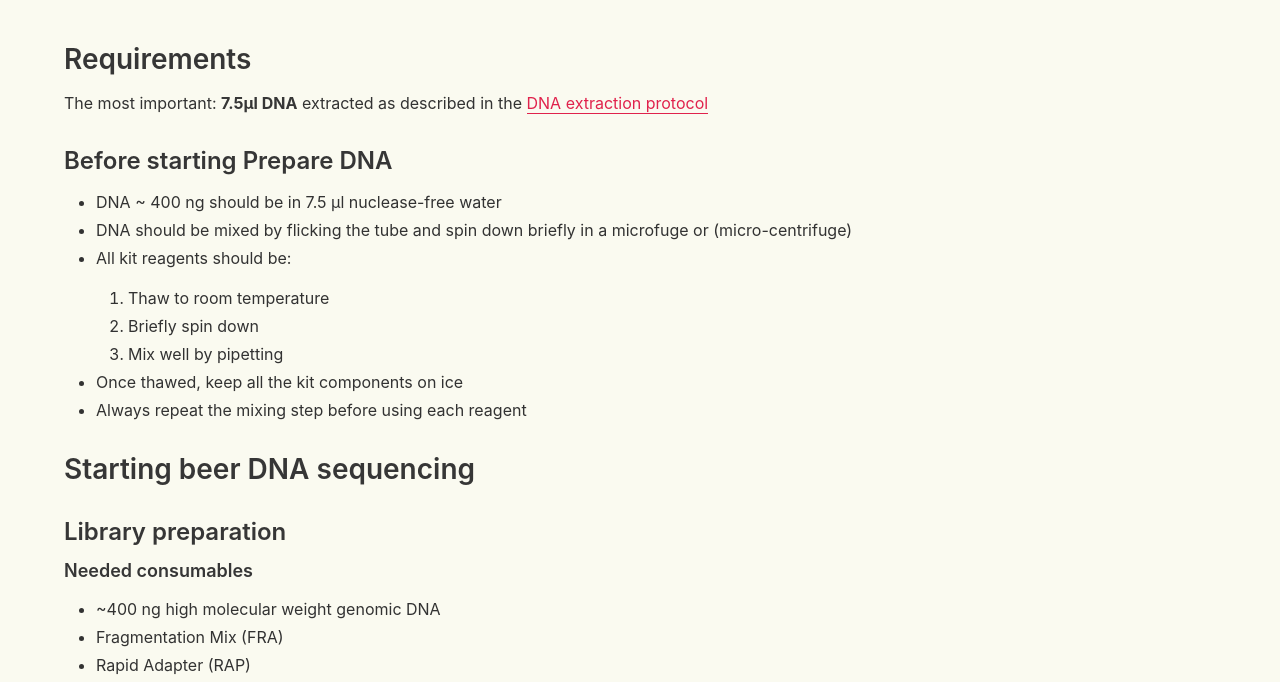
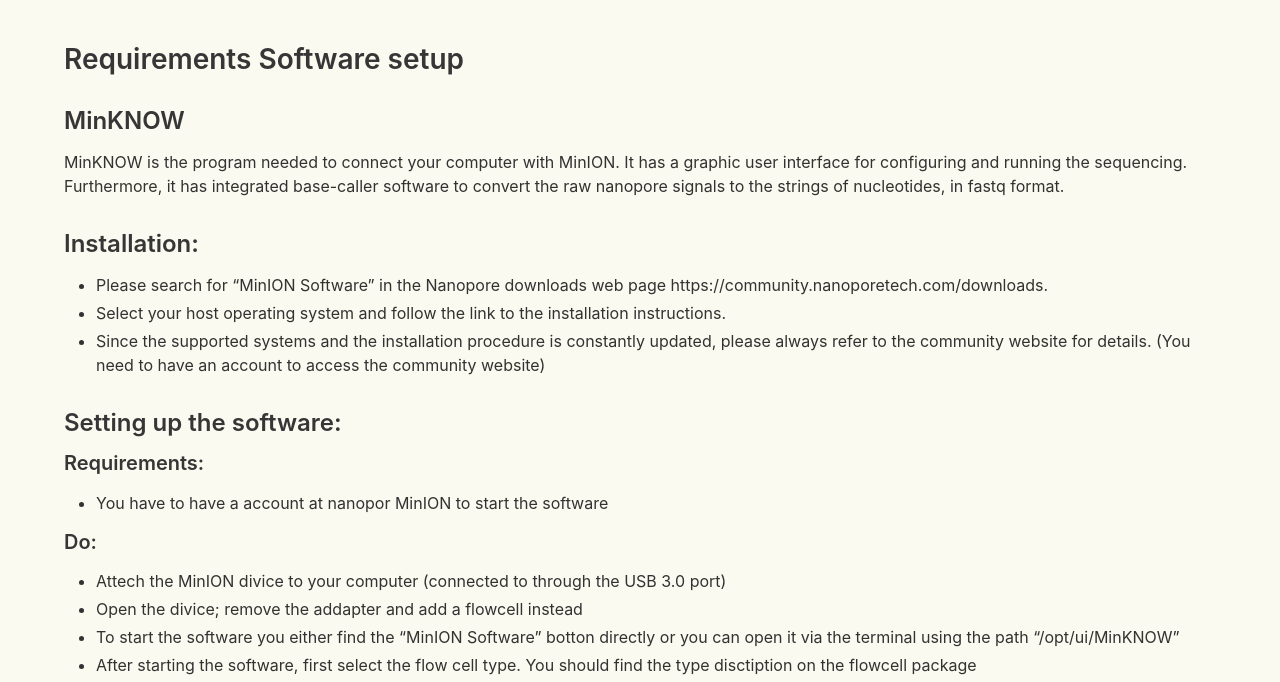
Before and after one commit to StreetScienceCommunity/StreetScienceCommunity.github.io, a Jekyll site: the page built from _protocols/beer-dna-sequencing.md, in a window 1280 px wide and 900 px high, scrolled down 416 px, cut to the strip 218-900 px from the top of the window. Built offline with Jekyll 4.4.1, drawn with Linux system fonts in a browser that asks for light colours; nearby versions of some CDN libraries; some of the changed text lies outside the part shown.

Commit message:
added discussed changes of the last sequencing round to the protokoll

```diff
--- a/_protocols/beer-dna-sequencing.md
+++ b/_protocols/beer-dna-sequencing.md
@@ -4,7 +4,34 @@
 image: /images/protocols/beer-dna-sequencing.jpg
 ---
 
-## Requirements
+## Requirements Software setup
+
+### MinKNOW
+
+MinKNOW is the program needed to connect your computer with MinION. It has a graphic user interface for configuring and running the sequencing. Furthermore, it has integrated base-caller software to convert the raw nanopore signals to the strings of nucleotides, in fastq format.
+
+### Installation:
+
+- Please search for "MinION Software" in the Nanopore downloads web page https://community.nanoporetech.com/downloads.
+- Select your host operating system and follow the link to the installation instructions.
+- Since the supported systems and the installation procedure is constantly updated, please always refer to the community website for details. (You need to have an account to access the community website)
+
+### Setting up the software:
+
+#### Requirements:
+- You have to have a account at nanopor MinION to start the software
+
+#### Do:
+- Attech the MinION divice to your computer (connected to through the USB 3.0 port)
+- Open the divice; remove the addapter and add a flowcell instead
+- To start the software you either find the "MinION Software" botton directly or you can open it via the terminal using the path "/opt/ui/MinKNOW"
+- After starting the software, first select the flow cell type. You should find the type disctiption on the flowcell package
+- Click on the botton 'Check flow cell' and 'start test'
+- On the right side under massanges you will see when the check is compleated and how may nanopores are avalabel for your sequencing run.
+
+
+
+## Requirements DNA
 
 The most important: **7.5µl DNA** extracted as described in the [DNA extraction protocol]({% link _protocols/beer-dna-extraction.md %})
 
@@ -12,11 +39,11 @@
 ### Before starting Prepare DNA
 
 - DNA ~ 400 ng should be in 7.5 µl nuclease-free water
-- DNA should be mixed by flicking the tube and spin down briefly in a microfuge or (micro-centrifuge)
+- DNA should be mixed by flicking the tube and spin down briefly in a centrifuge
 - All kit reagents should be:
 1. Thaw to room temperature
 2. Briefly spin down
-3. Mix well by pipetting
+3. Mix well by pipetting (up and down)
 - Once thawed, keep all the kit components on ice
 - Always repeat the mixing step before using each reagent
 
@@ -57,8 +85,8 @@
 - Flush Buffer (FB)
 - Loading Beads (LB)
 - Nuclease-free water (e.g. ThermoFisher, cat #AM9937)
-- 1.5 ml Eppendorf DNA LoBind tubes
-- Flongle device - flow cell and adapter
+- 1.5 ml Eppendorf DNA
+- MinIon diveice including Flow cell
 - Ice
 
 ##### Needed material
@@ -67,21 +95,24 @@
 - P1000 pipette and tips
 - P20 pipette and tips
 - P10 pipette and tips
+- Vortex
+- centrifuge
 
 
-#### Prepare loading port
 
+#### Prepare substance of the priming mix
 1. Mix the Sequencing Buffer (SQB) and Flush Buffer (FB) tubes by vortexing, spin down and return to ice
 2. Spin down the Flush Tether (FLT) tube, mix by pipetting, and return to ice
-3. Open priming port to check for small bubbles
-4. If there are bubbles remove them by taking some liquid from the port
-5. To remove use the P1000 pipette set to 200 µl
-6. Remove the liquid by turning the weel but only until 220-230 µl
-7. Removing more than 30 µl will damage the pores in the array because they need to be covered by the buffer at all times
+
+#### Prepare loading port
+1. Open priming port to check for small bubbles
+2. To remove bubbles take some liquid from the port by use the P1000 pipette set to 200 µl
+3. Remove the liquid by turning the weel but only until 220-230 µl
+4. Note: removing more than 30 µl will damage the pores in the array because they need to be covered by the buffer at all times
 
 #### Prepare flowcell priming mix
 
-1. Add 30 µl of Flush Tether (FLT) directly to the Flush Buffer (FB) Eppi tube and mix by pipetting up and down
+1. Add 30 µl of Flush Tether (FLT) directly to the Flush Buffer (FB) Eppi tube and mix by pipetting
 2. Load 800 μl of the priming mix into the flow cell via the priming port, avoiding introduction of air bubbles
 3. Wait for 5 minutes
 
@@ -103,23 +134,7 @@
 
 ## Protocol: Software setup
 
-### MinKNOW
 
-MinKNOW is the program needed to connect your computer with MinION. It has a graphic user interface for configuring and running the sequencing. Furthermore, it has integrated base-caller software to convert the raw nanopore signals to the strings of nucleotides, in fastq format.
-
-#### Installation:
-
-- Please search for "MinION Software" in the Nanopore downloads web page https://community.nanoporetech.com/downloads.
-- Select your host operating system and follow the link to the installation instructions.
-- Since the supported systems and the installation procedure is constantly updated, please always refer to the community website for details.
-
-#### Starting the software:
-
-Requirements:
-- You have to have a account at nanopor MinION to start the software
-- The divice need to be attached to the computer to start the software
-
-Either you find the "MinION Software" botton directly or you open it via the terminal using the path "/opt/ui/MinKNOW"
 
 #### Launching MinKNOW and running the sequencing
 
```
Also changed, not shown: other parts of _protocols/beer-dna-sequencing.md (+3 -2 lines).
